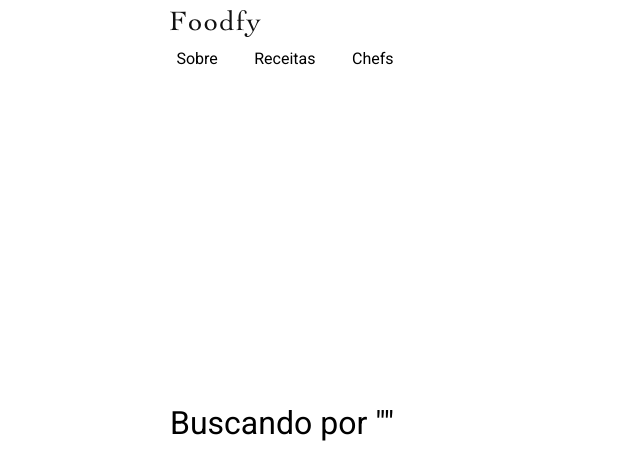
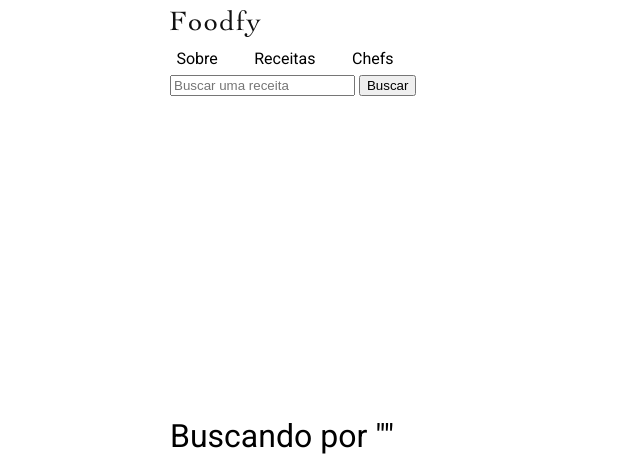
Before and after one commit to miqueiasousa/foodfy, a Node project: template src/app/views/recipe/search.njk in a window 1280 px wide. Shown: the top 454 px of the page, without its empty margins (0-640 px from the left). Run offline with Node 20 templates, Linux system fonts and the light colour scheme; the template is opened without the code that fills it, so the values that code supplies are empty; some libraries are stand-ins or nearby versions.

Commit message:
Add form search

```diff
--- a/src/app/views/layouts/default.njk
+++ b/src/app/views/layouts/default.njk
@@ -16,7 +16,7 @@
           <img src="/assets/logo.png" alt="Logo Foodfy">
         </a>
       </div>
-      <nav>
+      <nav class="nav-primary">
         <ul class="menu">
           <li class="menu__item">
             <a href="/about">Sobre</a>
@@ -28,6 +28,12 @@
             <a href="/chefs">Chefs</a>
           </li>
         </ul>
+        <form action="/recipes/search" method="get">
+          <div class="field-search">
+            <input class="field-search__input" type="text" name="filter" value="{{ filter }}" placeholder="Buscar uma receita">
+            <button type="submit" class="button-small">Buscar</button>
+          </div>
+        </form>
       </nav>
     </header>
 
```
